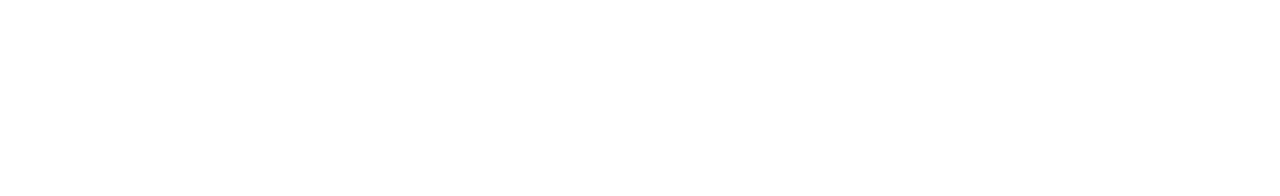
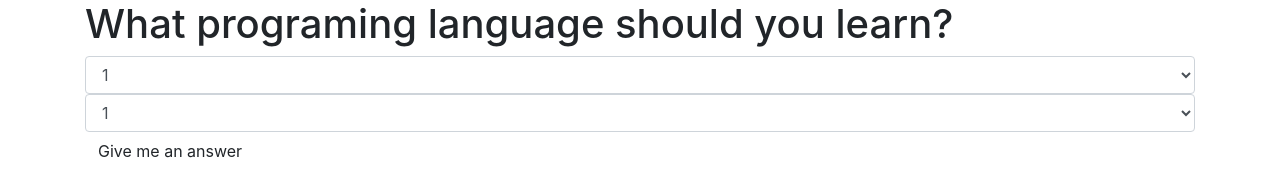
Before and after one commit to CyndaZ42/code-survey, a plain HTML site: page index.html in a window 1280 px wide. Drawn offline with Linux system fonts and the light colour scheme.

Commit message:
add 2 questions and submit

```diff
--- a/index.html
+++ b/index.html
@@ -8,5 +8,21 @@
     <title>Coding Survey</title>
   </head>
   <body>
+    <div class="container">
+      <h1>What programing language should you learn?</h1>
+      <form id="form1">
+        <select class="form-control" id="beverage">
+          <option value="1">1</option>
+          <option value="2">2</option>
+          <option value="3">3</option>
+        </select>
+        <select class="form-control" id="food">
+          <option value="1">1</option>
+          <option value="2">2</option>
+          <option value="3">3</option>
+        </select>
+        <button type="submit" class="btn">Give me an answer</button>
+      </form>
+    </div>
   </body>
 </html>
--- a/js/scripts.js
+++ b/js/scripts.js
@@ -0,0 +1,8 @@
+$(document).ready(function() {
+  $("#form1").submit(function() {
+    event.preventDefault();
+    const beverage = parseInt($("#beverage").val());
+    const food = parseInt($("#food").val());
+    alert(beverage + food);
+  });
+});
```
